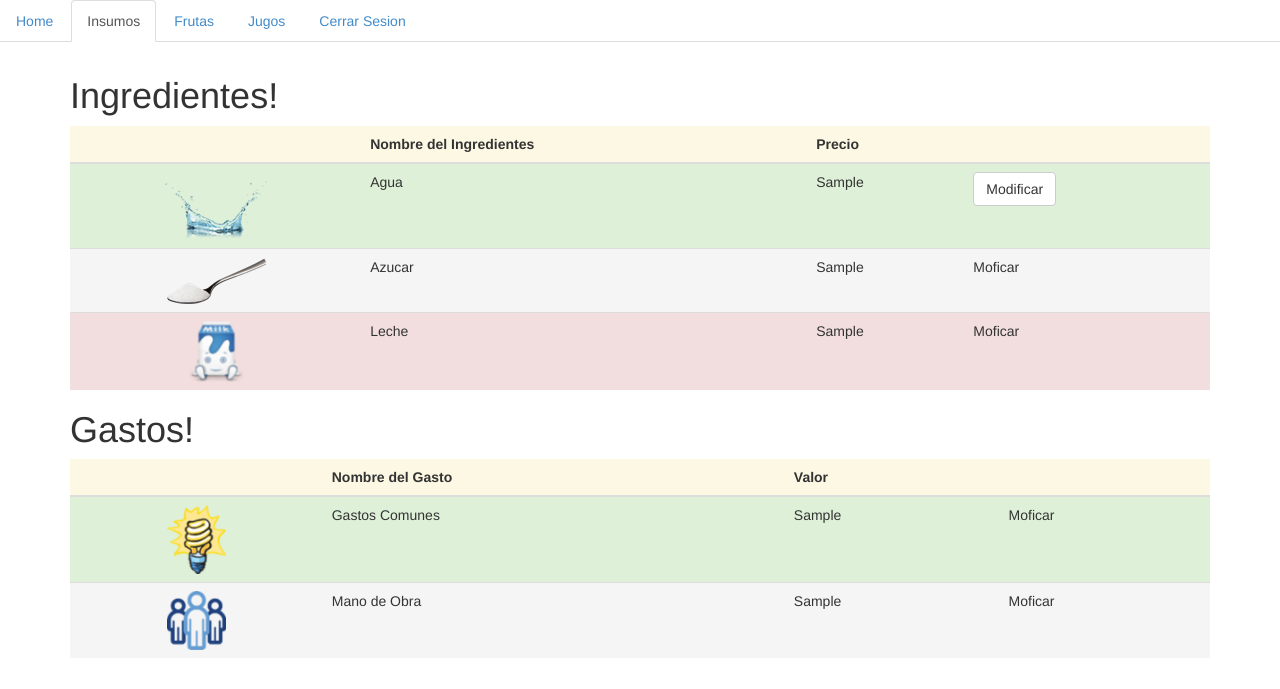
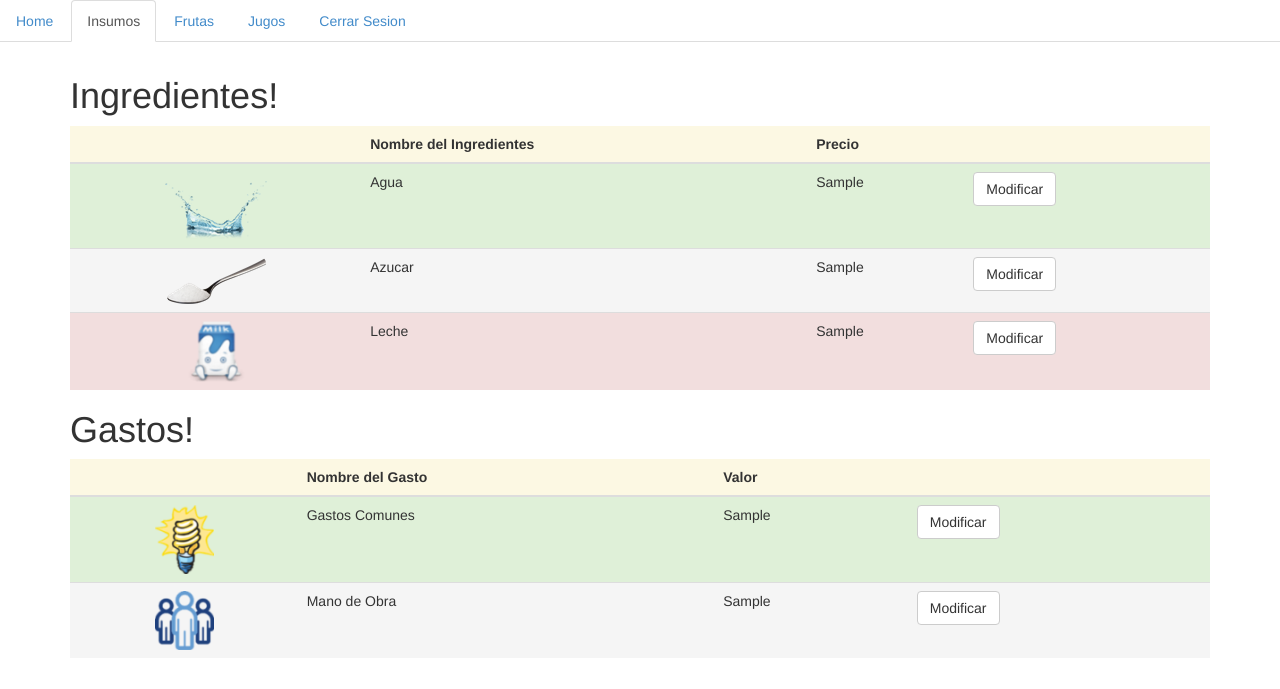
Before and after one commit to unsafer/ci_intro, a CodeIgniter app: a page that uses application/views/view_insumos.php in a window 1280 px wide. Shown: the top 689 px of the page. Run offline with CodeIgniter, Linux system fonts and the light colour scheme; tables that the repository leaves empty or names only in its code hold one stand-in row (values such as "Sample post").

Commit message:
-se agrega precio base, se obtiene de consulta a las tablas el valor no esta almacenado -se implementa el modal con funciones javascript para la vista insumos

```diff
--- a/application/controllers/site.php
+++ b/application/controllers/site.php
@@ -53,7 +53,6 @@ class Site extends CI_Controller {
         } else{
             redirect('site/restricted');
         }
-
     }
 
     public function restricted(){
@@ -92,6 +91,7 @@ class Site extends CI_Controller {
         $data['title'] = "Insumos!";
         $this->load->model("gastos_db");
         $data['results'] = $this->gastos_db->getGastos();
+        //print_r($data);
         $this->load->view("view_insumos", $data);
     }
 
@@ -113,10 +113,7 @@ class Site extends CI_Controller {
         $this->load->model("frutas_db");
         $data['results'] = $this->frutas_db->getFrutas();
         $this->load->view("view_frutas", $data);
-
     }
-
-
 
     public function updateValues(){
         $this->load->model("get_db");
@@ -151,17 +148,17 @@ class Site extends CI_Controller {
     }
     function modificar_leche(){
         $this->load->model('gastos_db');
-    $this->gastos_db->update_azucar();
+        $this->gastos_db->update_leche();
         $this->insumos();
     }
     function gastos_comunes(){
         $this->load->model('gastos_db');
-    $this->gastos_db->update_azucar();
+        $this->gastos_db->update_gastoscomunes();
         $this->insumos();
     }
     function mano_obra(){
         $this->load->model('gastos_db');
-    $this->gastos_db->update_azucar();
+        $this->gastos_db->update_manodeobra();
         $this->insumos();
     }
 }
--- a/application/models/jugos_db.php
+++ b/application/models/jugos_db.php
@@ -2,7 +2,11 @@
 
 class Jugos_db extends CI_Model{
     function getJugos(){
-        $query = $this->db->query("SELECT * FROM jugos");
+        $query = $this->db->query("select j.id, j.nombre, j.agua,j.azucar,j.leche, (SELECT GROUP_CONCAT(f.nombre)) as frutas,sum((jhf.cantidad*f.preciokilo)/1000) + ((j.agua*g.agua)+(j.azucar*g.azucar)+(j.leche*g.leche))/1000 as precio_base
+                                   from gastos g, jugos_has_frutas jhf
+                                   join jugos j on j.id = jhf.jugos_id
+                                   join frutas f on f.id = jhf.frutas_id
+                                   group by j.id");
         return $query->result();
     }
 
--- a/application/views/view_insumos.php
+++ b/application/views/view_insumos.php
@@ -1,7 +1,6 @@
 <!DOCTYPE html>
 
 <html lang="en">
-
 
 
 <head>
@@ -12,6 +11,54 @@
 	<title> <?php echo $title; ?> </title>
 
 </head>
+
+<script type="text/javascript">
+    $(function(){
+        $('#btn_agua').on('click', function(){
+            $('#myModal').modal({
+                show: true
+            })
+            $('#myModalLabel').text("Modificar Agua")
+            document.modal.f1.value = "<?php echo $results[0]->agua; ?>";
+            document.modal.action = "<?php echo base_url();?>Site/modificar_agua";
+
+        });
+        $('#btn_azucar').on('click', function(){
+            $('#myModal').modal({
+                show: true
+            })
+            $('#myModalLabel').text("Modificar Azucar")
+            document.modal.f1.value = "<?php echo $results[0]->azucar; ?>";
+            document.modal.action = "<?php echo base_url();?>Site/modificar_azucar";
+        });
+        $('#btn_leche').on('click', function(){
+            $('#myModal').modal({
+                show: true
+            })
+            $('#myModalLabel').text("Modificar Leche")
+            document.modal.f1.value = "<?php echo $results[0]->leche; ?>";
+            document.modal.action = "<?php echo base_url();?>Site/modificar_leche";
+        });
+        $('#btn_gastoscomunes').on('click', function(){
+            $('#myModal').modal({
+                show: true
+            })
+            $('#myModalLabel').text("Modificar Gastos Comunes")
+            document.modal.f1.value = "<?php echo $results[0]->gastoscomunes; ?>";
+            document.modal.action = "<?php echo base_url();?>Site/gastos_comunes";
+        });
+        $('#btn_manodeobra').on('click', function(){
+            $('#myModal').modal({
+                show: true
+            })
+            $('#myModalLabel').text("Modificar Mano de Obra")
+            document.modal.f1.value = "<?php echo $results[0]->manodeobra; ?>";
+            document.modal.action = "<?php echo base_url();?>Site/mano_obra";
+        });
+    });
+
+</script>
+
 <body>
 
 <div id="container">
@@ -23,7 +70,6 @@
         <li><a href='<?php echo base_url() ."site/logout" ?>'>Cerrar Sesion</a></li>
         </ul>
 
-
     <div class="container" style="padding-top: 1em;">
       <h1>Ingredientes!</h1>
       <table class="table table-hover">
@@ -33,23 +79,21 @@
                             <th>Nombre del Ingredientes</th>
                               <th>Precio</th>
                               <th></th>
-
-
                   </tr>
           </thead>
           <tbody>
            <?php
                               foreach($results as $row) { ?>
                   <tr>
-                       <td align="center" class="success"><img src="<?= base_url();?>images/agua.png" class="img-rounded" alt="Rounded Image"></td><td class="success">Agua</td><td class="success"><?php echo $row->agua ?></td><td class="success"><button type="button" class="btn btn-default" title="Add this item" data-id="1234" data-toggle="modal" data-target="#myModal">Modificar</button></td>
+                       <td align="center" class="success"><img src="<?= base_url();?>images/agua.png" class="img-rounded" alt="Rounded Image"></td><td class="success">Agua</td><td class="success"><?php echo $row->agua ?></td><td class="success"><button type="button" id="btn_agua" class="btn btn-default" >Modificar</button></td>
                   </tr>
                   <tr>
 
-                       <td align="center" class="active"><img src="<?= base_url();?>images/azucar.png" class="img-rounded" alt="Rounded Image"></td><td class="active">Azucar</td><td class="active"><?php echo $row->azucar ?></td><td class="active">Moficar</td>
+                       <td align="center" class="active"><img src="<?= base_url();?>images/azucar.png" class="img-rounded" alt="Rounded Image"></td><td class="active">Azucar</td><td class="active"><?php echo $row->azucar ?></td><td class="active"><button type="button" id="btn_azucar" class="btn btn-default" >Modificar</button></td>
                   </tr>
                   <tr>
 
-                        <td align="center" class="danger"><img src="<?= base_url();?>images/milk.png" class="img-rounded" alt="Rounded Image"></td><td class="danger">Leche</td><td class="danger"><?php echo $row->leche ?></td><td class="danger">Moficar</td>
+                        <td align="center" class="danger"><img src="<?= base_url();?>images/milk.png" class="img-rounded" alt="Rounded Image"></td><td class="danger">Leche</td><td class="danger"><?php echo $row->leche ?></td><td class="danger"><button type="button" id="btn_leche" class="btn btn-default" >Modificar</button></td>
                   </tr>
 
             <?php } ?>
@@ -65,19 +109,17 @@
                               <th>Nombre del Gasto</th>
                               <th>Valor</th>
                               <th></th>
-
-
                   </tr>
           </thead>
           <tbody>
            <?php
                               foreach($results as $row) { ?>
                   <tr>
-                       <td align="center" class="success"><img src="<?= base_url();?>images/light.png" class="img-rounded" alt="Rounded Image"></td><td class="success">Gastos Comunes</td><td class="success"><?php echo $row->gastoscomunes ?></td><td class="success">Moficar</td>
+                       <td align="center" class="success"><img src="<?= base_url();?>images/light.png" class="img-rounded" alt="Rounded Image"></td><td class="success">Gastos Comunes</td><td class="success"><?php echo $row->gastoscomunes ?></td><td class="success"><button type="button" id="btn_gastoscomunes" class="btn btn-default" >Modificar</button></td>
                   </tr>
                   <tr>
 
-                       <td align="center"  class="active"><img src="<?= base_url();?>images/empleados.png" class="img-rounded" alt="Rounded Image"></td><td class="active">Mano de Obra</td><td class="active"><?php echo $row->manodeobra ?></td><td class="active">Moficar</td>
+                       <td align="center"  class="active"><img src="<?= base_url();?>images/empleados.png" class="img-rounded" alt="Rounded Image"></td><td class="active">Mano de Obra</td><td class="active"><?php echo $row->manodeobra ?></td><td class="active"><button type="button" id="btn_manodeobra" class="btn btn-default" >Modificar</button></td>
                   </tr>
 
 
@@ -99,19 +141,20 @@
     <div class="modal-content">
       <div class="modal-header">
         <button type="button" class="close" data-dismiss="modal"><span aria-hidden="true">&times;</span><span class="sr-only">Close</span></button>
-        <h4 class="modal-title" id="myModalLabel">Modificar Agua</h4>
+        <h4 class="modal-title" id="myModalLabel"></h4>
       </div>
       <div class="modal-body">
         <div class="modal-body">
             <p>Precio:</p>
-            <?php $agua = $row->agua; ?>
 
-            <form action="<?php echo base_url();?>Site/modificar_agua" method="post">
-            <input type = 'text' name='f1' value="<?=$row->agua?>"<br>
-
+            <form action="" method="post" name="modal">
+            <input id="precio_input" type = 'text' name='f1'>
+            <br>
+            <br>
+            <br>
             <div class="modal-footer">
             <button type="button" class="btn btn-default" data-dismiss="modal">Cerrar</button>
-            <button type='submit' class="btn btn-primary">Guardar Cambios</button>
+            <button type='submit' class="btn btn-primary" name="guardar">Guardar Cambios</button>
             </div>
             </form>
 
@@ -122,5 +165,3 @@
     </div>
   </div>
 </div>
-
-<!--hacer modals para cada modificar-->
```
Also changed, not shown: application/views/view_jugos.php (+5 -2 lines). Lines whose indentation alone changed are shown as unchanged.
